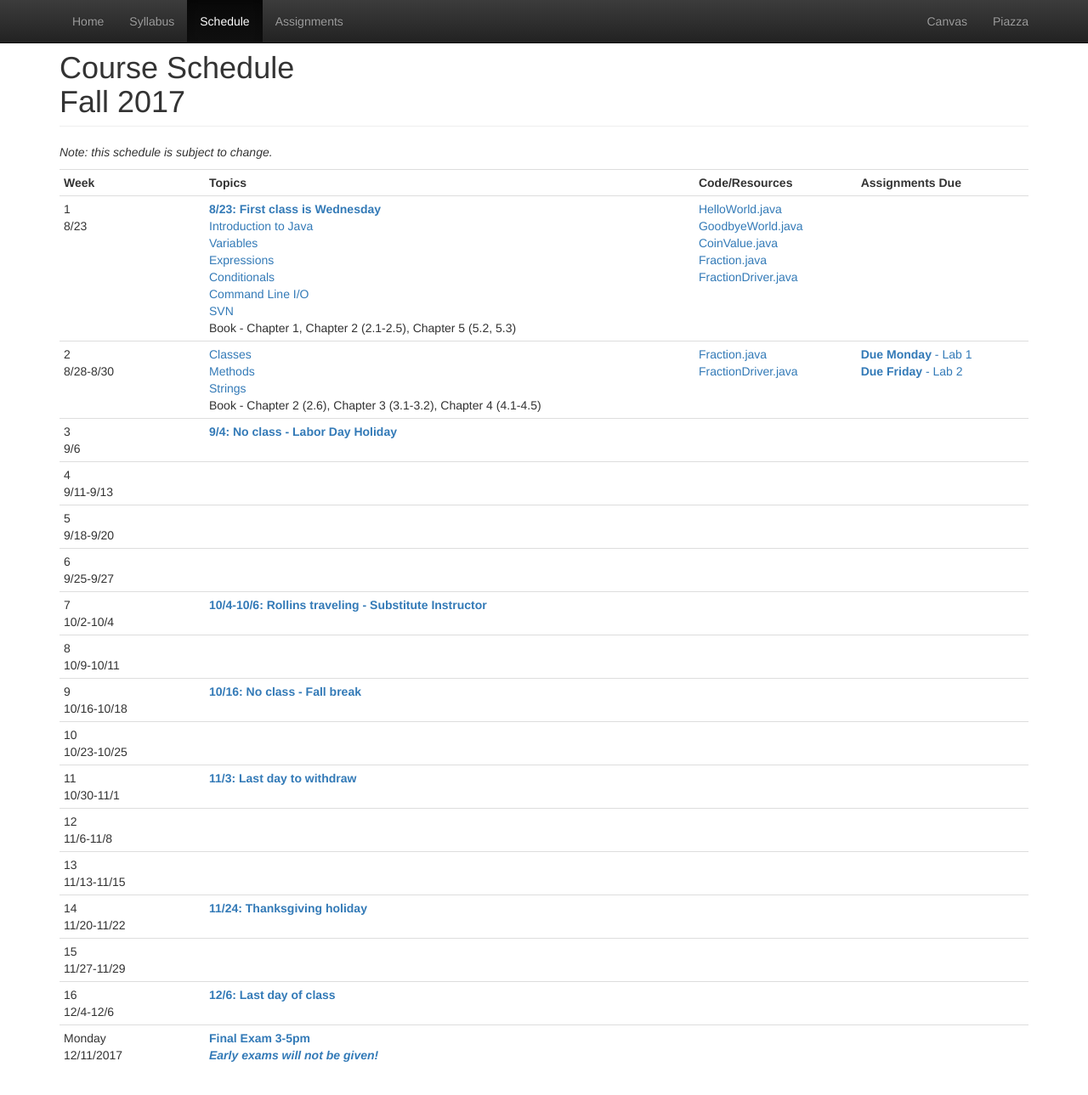
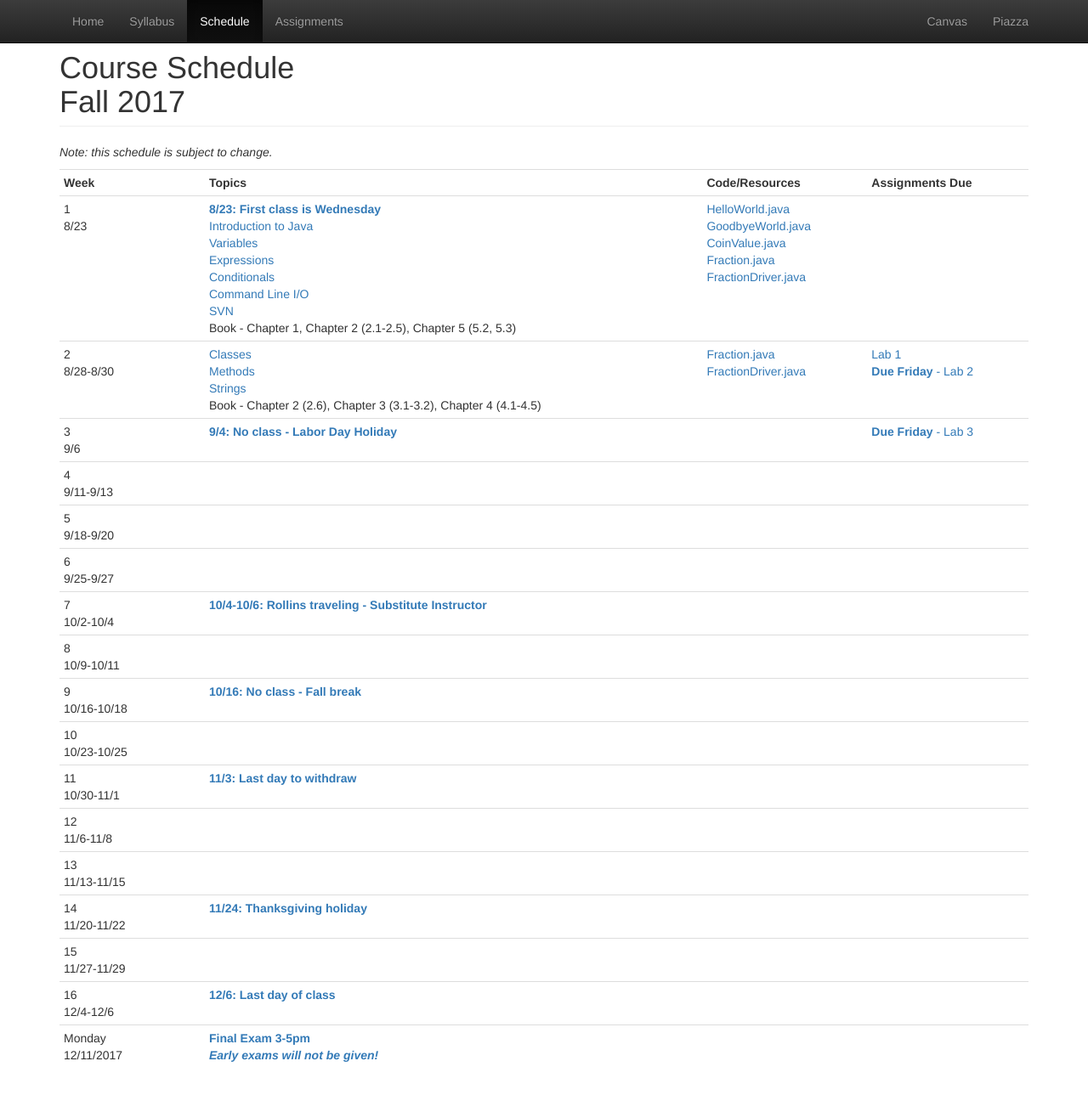
Before and after one commit to CS112-F17/cs112-f17.github.io, a Jekyll site: the page built from schedule.html, in a window 1280 px wide and 1297 px high. Shown: the top 1289 px of the window at 85% size. Built offline with Jekyll 4.4.1, drawn with Linux system fonts in a browser that asks for light colours.

Commit message:
add lab 3

```diff
--- a/assignments.html
+++ b/assignments.html
@@ -24,12 +24,12 @@ title: Assignments
        <td><a href="https://github.com/CS112-F17/labs/blob/master/lab2.md">Classes, Math Operations, I/O</a></td>
        <td>Friday 9/1, 5:00pm</td>
      </tr>
-<!--
      <tr>
        <td>3</td>
-       <td><a href="https://github.com/CS112-F17/labs/blob/master/lab3.md">Iteration, File I/O, ArrayLists</a></td>
-       <td>Friday 2/10, 5:00pm</td>
+       <td><a href="https://github.com/CS112-F17/labs/blob/master/lab3.md">Classes, Methods, Complex Logic</a></td>
+       <td>Friday 9/8, 5:00pm</td>
      </tr>
+<!--
 
      <tr>
        <td>4</td>
--- a/schedule.html
+++ b/schedule.html
@@ -60,7 +60,7 @@ title: Schedule
 			-->
 		</td>
 		<td>
- 			<a href="https://github.com/CS112-F17/labs/blob/master/lab1.md"><strong>Due Monday</strong> - Lab 1</a><br/>
+ 			<a href="https://github.com/CS112-F17/labs/blob/master/lab1.md">Lab 1</a><br/>
  			<a href="https://github.com/CS112-F17/labs/blob/master/lab2.md"><strong>Due Friday</strong> - Lab 2</a><br/>
 		</td>
 	</tr>
@@ -83,6 +83,8 @@ title: Schedule
 		<a href="https://github.com/CS112-F17/code/blob/master/StudentTest.java">StudentTest.java</a><br/> -->
 		</td>
 		<td>
+ 			<a href="https://github.com/CS112-F17/labs/blob/master/lab3.md"><strong>Due Friday</strong> - Lab 3</a><br/>
+
 <!-- 				<a href="https://github.com/CS112-F17/projects/blob/master/project1.md">Project 1</a>
 -->
 		</td>
```
